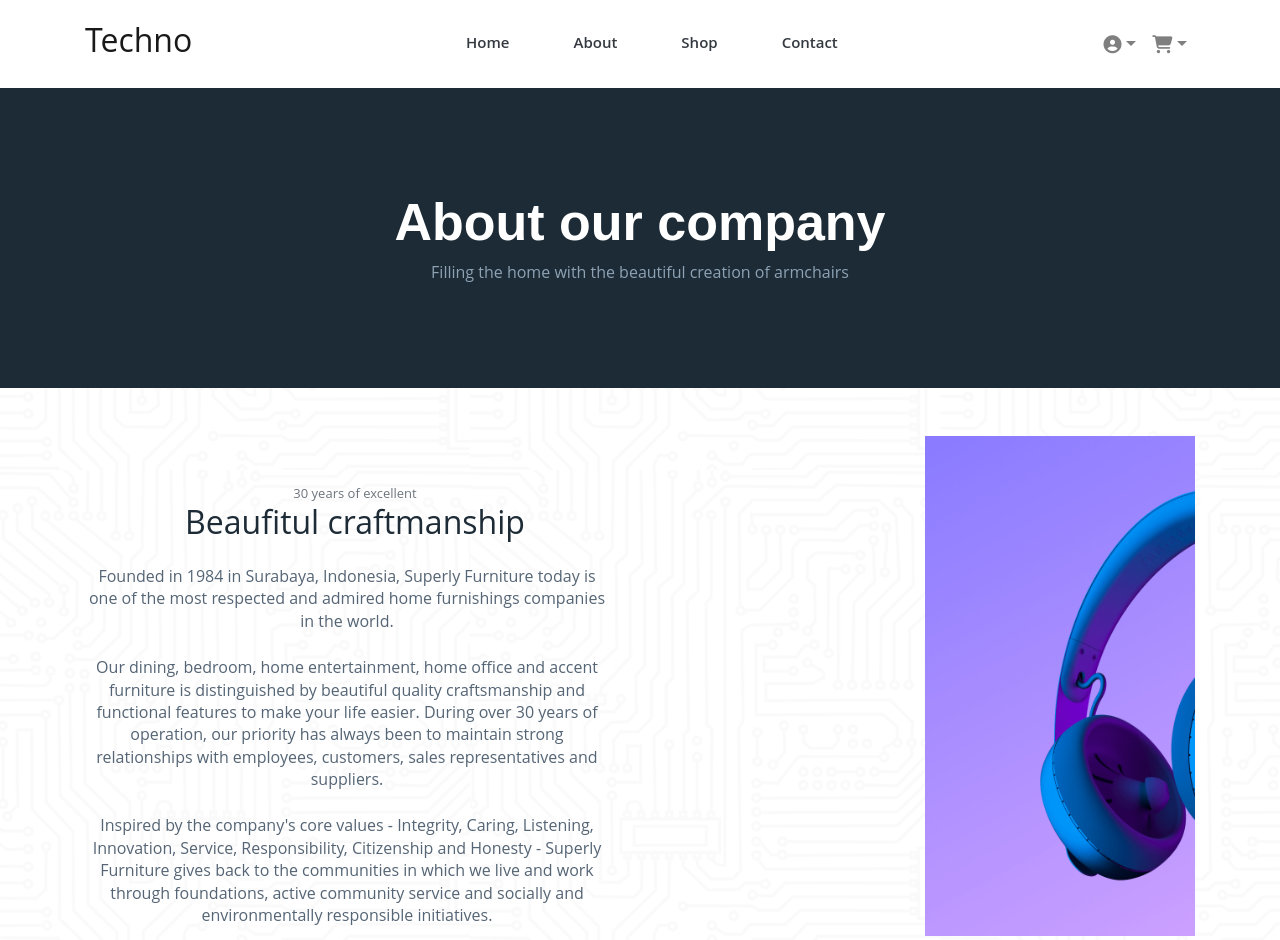
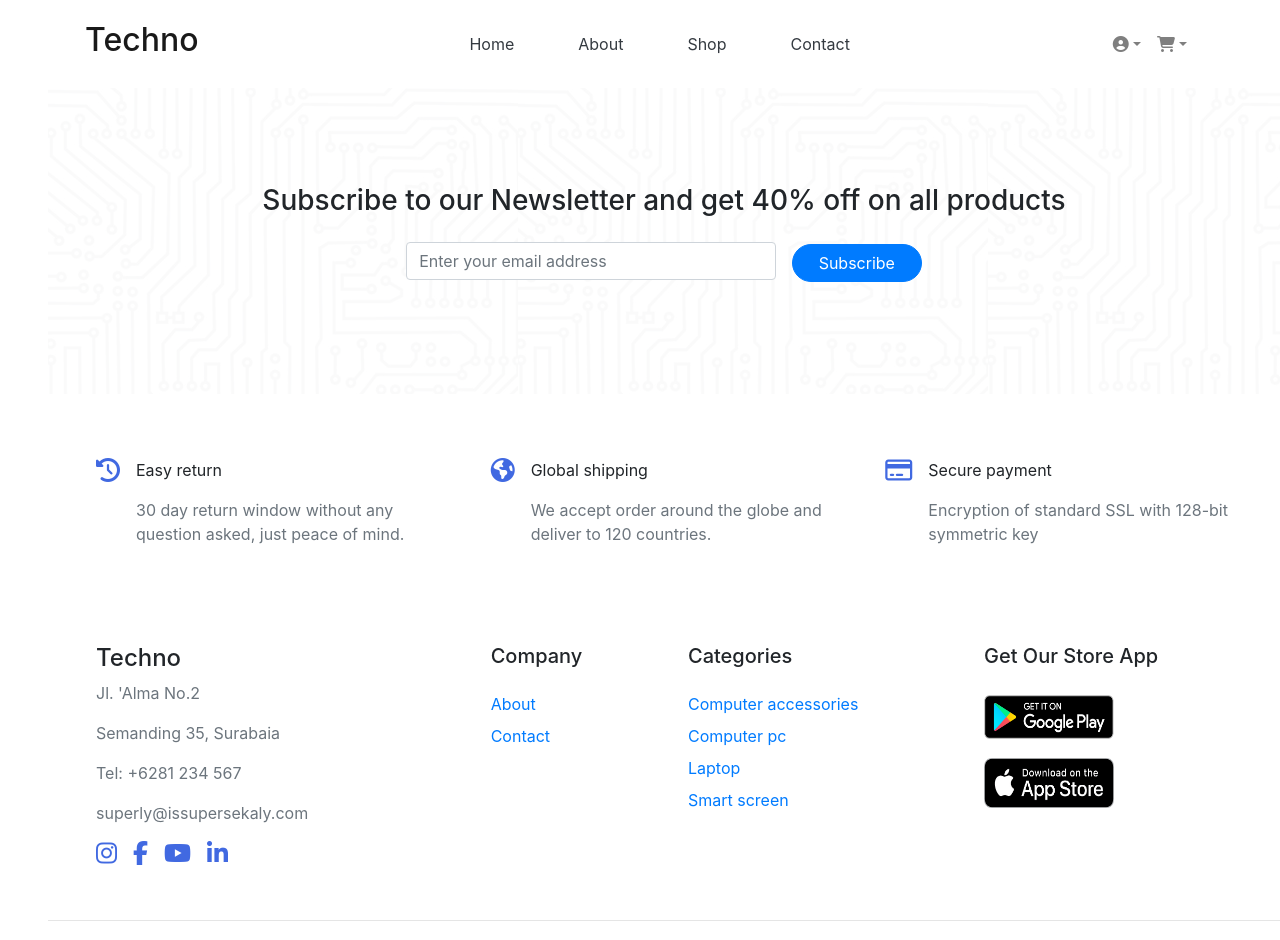
Before and after one commit to AhmedHany22/Techno, a React (Create React App) app: page / in a window 1280 px wide. Shown: the top 940 px of the page. Built offline with nearby package versions, Linux system fonts and the light colour scheme.

Commit message:
Component Adjustment

```diff
--- a/src/App.js
+++ b/src/App.js
@@ -2,18 +2,27 @@ import './App.css';
 import logo from './logo.svg';
 import Header from './components/Header/Header';
 import Footer from "./components/Footer/Footer";
-import Checkout from "./components/Checkout/Checkout";
-import Contact from "./components/Contact/Contact";
-import SignUp from "./components/SignUp/SignUp";
-import SignIn from "./components/SignIn/SignIn";
-import About from "./components/About/About";
-import ShoppingCart from "./components/ShoppingCart/ShoppingCart";
+// import Checkout from "./components/Checkout/Checkout";
+// import Contact from "./components/Contact/Contact";
+// import SignUp from "./components/SignUp/SignUp";
+// import SignIn from "./components/SignIn/SignIn";
+// import About from "./components/About/About";
+// import ShoppingCart from "./components/ShoppingCart/ShoppingCart";
 function App() {
   return (
     <>
       <Header/>
-      <About/>
+
       <Footer/>
+
+      {/*
+        <SignUp/>
+        <SignIn/>
+        <ShoppingCart/>
+        <Checkout/>
+        <Contact/>
+        <About/>
+      */}
     </>
   );
 }
--- a/src/components/Checkout/Checkout.js
+++ b/src/components/Checkout/Checkout.js
@@ -287,7 +287,7 @@ const Checkout = () => {
               </table>
             </div>
             <hr/>
-            <a href="Shopping-Cart.html" class="btn rounded-0 btn-outline-dark">Back</a>
+            <a href="Shopping-Cart.html" className="btn rounded-0 btn-outline-dark">Back</a>
             <a href="#" class="btn rounded-0 btn-outline-dark active">Next</a>
             <br/>
             <br/>
@@ -323,45 +323,6 @@ const Checkout = () => {
     </div>
   </section>
 
-  <div class="bg-white py-5">
-    <div class="container text-left">
-      <div class="row">
-        <div class="col-md-4">
-          <div class="d-flex">
-            <div class="px-3">
-              <i class="fa fa-sync-alt text-primary"></i>
-            </div>
-            <div>
-              <p>Easy return</p>
-              <p class="text-muted">30 day return window without any question asked, just peace of mind.</p>
-            </div>
-          </div>
-        </div>
-        <div class="col-md-4">
-          <div class="d-flex">
-            <div class="px-3">
-              <i class="fa fa-globe-africa text-primary"></i>
-            </div>
-            <div>
-              <p>Global shipping</p>
-              <p class="text-muted">We accept order around the globe and deliver to 120 countries.</p>
-            </div>
-          </div>
-        </div>
-        <div class="col-md-4">
-          <div class="d-flex">
-            <div class="px-3">
-              <i class="fa fa-credit-card text-primary"></i>
-            </div>
-            <div>
-              <p>Secure payment</p>
-              <p class="text-muted">Encryption of standard SSL with 128-bit symmetric key</p>
-            </div>
-          </div>
-        </div>
-      </div>
-    </div>
-  </div>
     </>
     )
   }
--- a/src/components/Footer/Footer.css
+++ b/src/components/Footer/Footer.css
@@ -9,7 +9,7 @@
   font-size: 1.5rem;
   color: royalblue;
 }
-.btn {
+.mybtn {
     border-radius: 50px;
     width: 130px;
 }
@@ -18,8 +18,11 @@
 }
 
 .footer-padding {
-  padding-top: 10%;
-  padding-bottom: 5%;
+  padding-top: 7%;
+  padding-bottom: 3%;
+}
+.inputwidth{
+  width: 30%;
 }
 
 .e {
--- a/src/components/Footer/Footer.js
+++ b/src/components/Footer/Footer.js
@@ -7,21 +7,21 @@ import { Button, Form } from 'react-bootstrap';
 const Footer = () => {
   return (
     <>
-      <footer class="container bg-white pt-5 ">
-        <div class="p-5 mb-5 First_Section">
+      <footer class="bg-white pl-5">
+        <div class="py-5 mb-5 First_Section">
           <h3 class="text-center pt-5 pb-3">
             Subscribe to our Newsletter and get 40% off on all products
           </h3>
           <div class="text-center pb-5">
             <Form>
               <Form.Group controlId="formBasicEmail">
-              <Form.Control type="email" placeholder="Enter your email address" className="w-50 d-inline"/>
-                <Button variant="primary" type="submit" className="ml-3">Subscribe</Button>
+                <Form.Control type="email" placeholder="Enter your email address" className="inputwidth d-inline"/>
+                <Button variant="primary" type="submit" className="ml-3 mybtn">Subscribe</Button>
               </Form.Group>
             </Form>
           </div>
         </div>
-        <div class="row py-3">
+        <div class="row w-100 pt-3 pl-5">
             <div class="col-md-4 d-flex">
               <div class="pr-3">
                 <i class="fa fa-history awesome"></i>
@@ -57,7 +57,7 @@ const Footer = () => {
               </div>
             </div>
         </div>
-        <div class="row">
+        <div class="row w-100 pl-5">
             <div class="col-md-4 footer-padding">
               <h4>Techno</h4>
               <div class="text-muted">
@@ -116,7 +116,7 @@ const Footer = () => {
             </div>
         </div>
         <hr/>
-        <div class="row pt-3">
+        <div class="row w-100 px-5">
             <div class="col-sm-12 col-md-9 row">
               <span class="text-muted pr-3">
                 ©2020 Super sekaly. All rights reserved.
--- a/src/components/ShoppingCart/ShoppingCart.js
+++ b/src/components/ShoppingCart/ShoppingCart.js
@@ -200,7 +200,7 @@ const ShoppingCart = () => {
        <p>Enter your coupon code if you have one.</p>
        <div class="form-group">
          <input type="text" placeholder="Apply Coupon *" class="form-control" name="name"/>
-         <button class="btn rounded-0 btn-outline-dark mt-2" type="button">Apply Coupon</button>
+         <button class="btn rounded-0 btn-outline-dark mt-2 mr-3" type="button">Apply Coupon</button>
          <button class="btn rounded-0 btn-outline-dark mt-2" type="button">proceed to Checkout</button>
        </div>
      </div>
@@ -221,50 +221,6 @@ const ShoppingCart = () => {
        </div>
      </div>
    </div>
-   <div class="container text-left">
-
-   </div>
-
-
-   <div class="bg-white py-5">
-     <div class="container text-left">
-       <div class="row">
-         <div class="col-md-4">
-           <div class="d-flex">
-             <div class="px-3">
-               <i class="fa fa-sync-alt text-primary"></i>
-             </div>
-             <div>
-               <p>Easy return</p>
-               <p class="text-muted">30 day return window without any question asked, just peace of mind.</p>
-             </div>
-           </div>
-         </div>
-         <div class="col-md-4">
-           <div class="d-flex">
-             <div class="px-3">
-               <i class="fa fa-globe-africa text-primary"></i>
-             </div>
-             <div>
-               <p>Global shipping</p>
-               <p class="text-muted">We accept order around the globe and deliver to 120 countries.</p>
-             </div>
-           </div>
-         </div>
-         <div class="col-md-4">
-           <div class="d-flex">
-             <div class="px-3">
-               <i class="fa fa-credit-card text-primary"></i>
-             </div>
-             <div>
-               <p>Secure payment</p>
-               <p class="text-muted">Encryption of standard SSL with 128-bit symmetric key</p>
-             </div>
-           </div>
-         </div>
-       </div>
-     </div>
-   </div>
     </>
     )
 }
--- a/src/components/SignUp/SignUp.css
+++ b/src/components/SignUp/SignUp.css
@@ -84,8 +84,7 @@ box-shadow: 16px -16px#2B65EC;
 }
 
 
-.btn {
-background-color: #2B65EC;
+.mybtn {
 border-radius: 50px;
 width: 130px;
 }
--- a/src/components/SignUp/SignUp.js
+++ b/src/components/SignUp/SignUp.js
@@ -28,9 +28,9 @@ const SignUp = () => {
 			</div>
 			<div class="form-group">
 				<label class="form-check-label">
-                <input type="checkbox" required="required"/>
-                 I accept the <a href="#">Terms of Use</a> &amp;
-                 <a href="#">Privacy Policy</a></label>
+                <input type="checkbox" required="required" className="mr-2"/>
+                I accept the <a href="#">Terms of Use</a> &amp;<a href="#">Privacy Policy</a>
+                </label>
 			</div>
 			<div class="form-group">
 				<button type="submit" class="btn btn-primary btn-lg">Sign Up</button>
```
Lines whose indentation alone changed are shown as unchanged.
